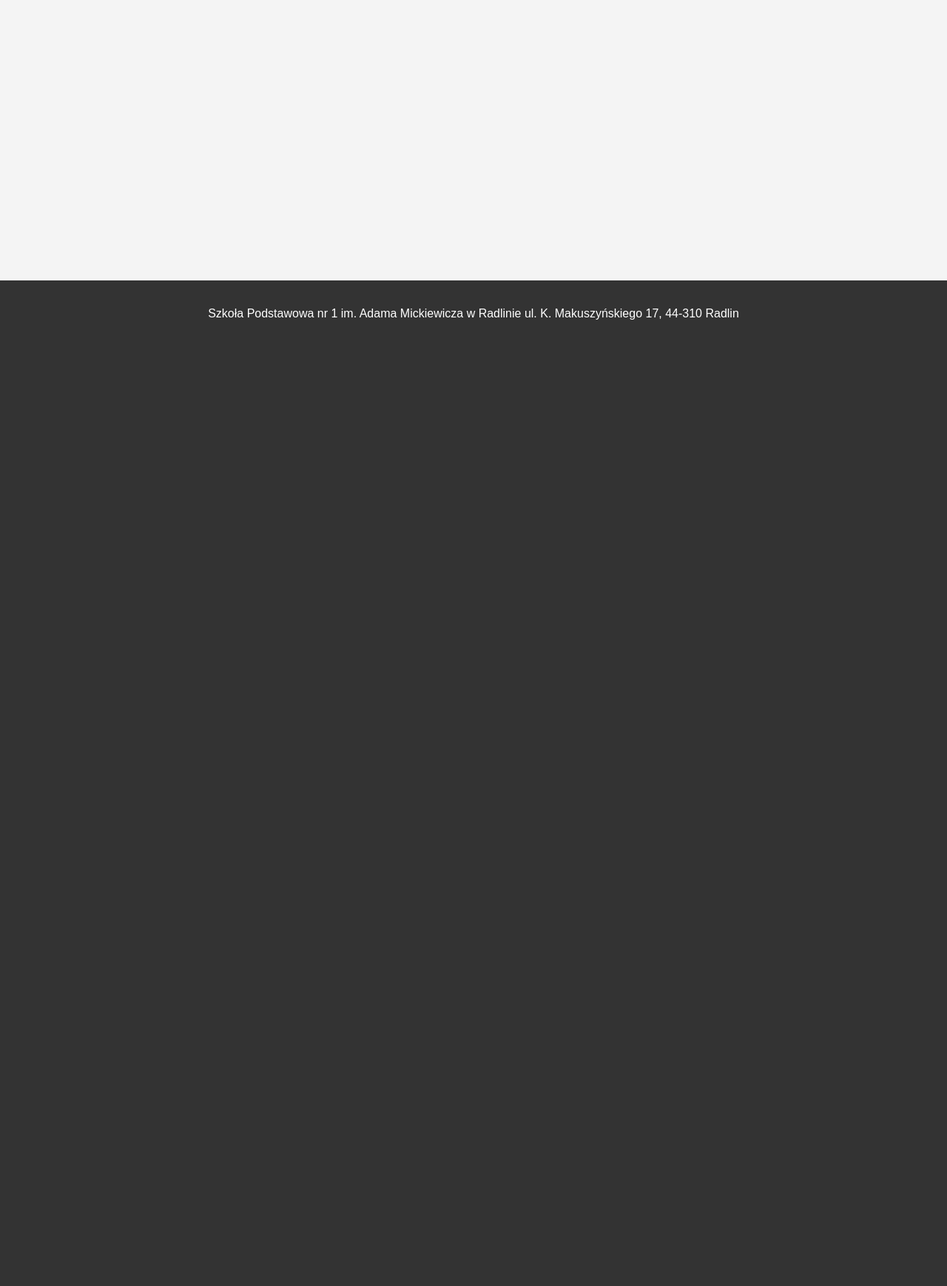
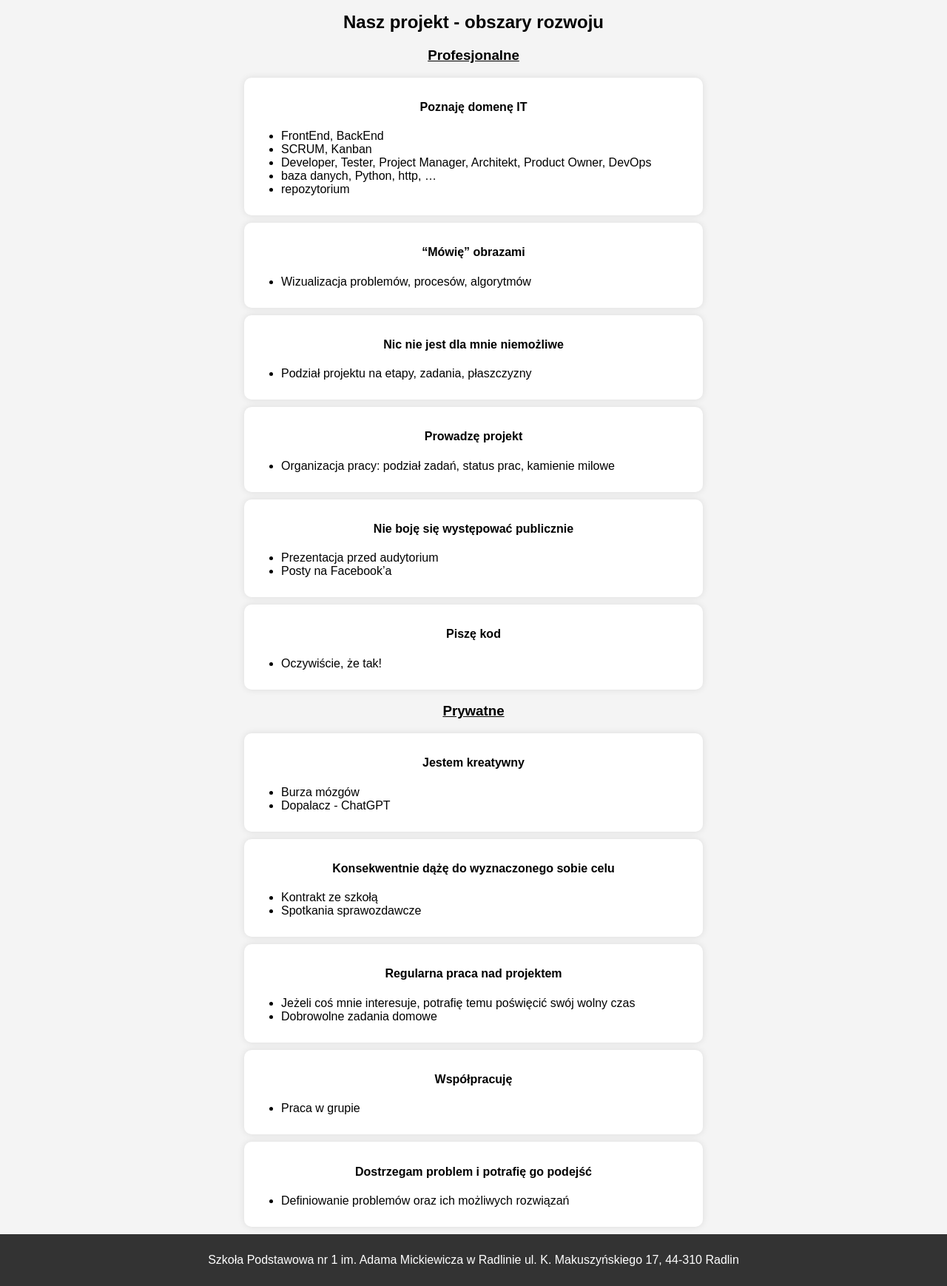
Before and after one commit to Kika-hash-org/Mickiewicz, a Flask app: page / in a window 1280 px wide. Shown: the part 465-2203 px from the top of the page at 74% size. Before the commit the page ends 897 px from the top, so only its background shows below. Run offline with Flask 3, Linux system fonts and the light colour scheme.

Commit message:
Agenda and styling

```diff
--- a/static/styles.css
+++ b/static/styles.css
@@ -7,30 +7,35 @@
 header, footer {
     background-color: #333;
     color: white;
-    padding: 20px;
+    padding: 10px;
     text-align: center;
 }
 
 main {
-    display: flex;
-    justify-content: center;
-    align-items: center;
-    min-height: 50vh;
+    min-height: 40vh;
+    text-align: center;
+}
+
+h3 {
+    text-decoration-line: underline;
+}
+
+li {
+    text-align: left;
 }
 
 .container {
-    text-align: center;
     background-color: white;
-    padding: 20px;
+    padding: 10px;
+    margin: 10px auto;
     border-radius: 10px;
     box-shadow: 0px 0px 10px rgba(0, 0, 0, 0.1);
-    max-width: 800px
+    max-width: 600px
 }
 
 img {
-    max-width: 50%;
-    border-radius: 50%;
-    margin-bottom: 20px;
+    max-width: 100%;
+    border-radius: 100%;
 }
 
 input[type="text"] {
@@ -54,3 +59,16 @@
 button:hover {
     background-color: #555;
 }
+
+@keyframes fadeInOut {
+    0% { opacity: 0; }
+    50% { opacity: 1; }
+    100% { opacity: 0; }
+}
+
+/* Apply animation to this class */
+.animated-box {
+    background-color: #3a89de;
+    animation: fadeInOut 3s infinite;
+    margin: 50px auto;
+}
--- a/templates/main.html
+++ b/templates/main.html
@@ -7,15 +7,96 @@
     <link rel="stylesheet" href="{{ url_for('static', filename='styles.css') }}">
 </head>
 <body>
-<header>
-    <h1>Witamy na kółku programistycznym</h1>
-    <img src="{{ url_for('static', filename='Mickiewicz.jpeg') }}" alt="Mickiewicz">
-</header>
-<main>
+    <header>
+        <h1 class="animated-box">Witamy na kółku programistycznym</h1>
+        <img src="{{ url_for('static', filename='Mickiewicz.jpeg') }}" alt="Mickiewicz">
+    </header>
+    <main>
+        <h2>Nasz projekt - obszary rozwoju</h2>
+
+            <h3>Profesjonalne</h3>
+                <div class="container">
+                    <h4>Poznaję domenę IT</h4>
+                    <ul>
+                        <li>FrontEnd, BackEnd</li>
+                        <li>SCRUM, Kanban</li>
+                        <li>Developer, Tester, Project Manager, Architekt, Product Owner, DevOps</li>
+                        <li>baza danych, Python, http, …</li>
+                        <li>repozytorium</li>
+                    </ul>
+                </div>
+                <div class="container">
+                    <h4>“Mówię” obrazami</h4>
+                    <ul>
+                        <li>Wizualizacja problemów, procesów, algorytmów</li>
+                    </ul>
+                </div>
+                <div class="container">
+                    <h4>Nic nie jest dla mnie niemożliwe</h4>
+                    <ul>
+                        <li>Podział projektu na etapy, zadania, płaszczyzny</li>
+                    </ul>
+                </div>
+                <div class="container">
+                    <h4>Prowadzę projekt</h4>
+                    <ul>
+                        <li>Organizacja pracy: podział zadań, status prac, kamienie milowe</li>
+                    </ul>
+                </div>
+
+                <div class="container">
+                    <h4>Nie boję się występować publicznie</h4>
+                    <ul>
+                        <li>Prezentacja przed audytorium</li>
+                        <li>Posty na Facebook’a</li>
+                    </ul>
+                </div>
+                <div class="container">
+                    <h4>Piszę kod</h4>
+                    <ul>
+                        <li>Oczywiście, że tak!</li>
+                    </ul>
+                </div>
+
+            <h3>Prywatne</h3>
+                <div class="container">
+                        <h4>Jestem kreatywny</h4>
+                        <ul>
+                            <li>Burza mózgów</li>
+                            <li>Dopalacz - ChatGPT</li>
+                        </ul>
+                </div>
+                <div class="container">
+                        <h4>Konsekwentnie dążę do wyznaczonego sobie celu</h4>
+                        <ul>
+                            <li>Kontrakt ze szkołą</li>
+                            <li>Spotkania sprawozdawcze</li>
+                        </ul>
+                </div>
+                <div class="container">
+                        <h4>Regularna praca nad projektem</h4>
+                        <ul>
+                            <li>Jeżeli coś mnie interesuje, potrafię temu poświęcić swój wolny czas</li>
+                            <li>Dobrowolne zadania domowe</li>
+                        </ul>
+                </div>
+                <div class="container">
+                        <h4>Współpracuję</h4>
+                        <ul>
+                            <li>Praca w grupie</li>
+                        </ul>
+                </div>
+                <div class="container">
+                        <h4>Dostrzegam problem i potrafię go podejść</h4>
+                        <ul>
+                            <li>Definiowanie problemów oraz ich możliwych rozwiązań</li>
+                        </ul>
+                </div>
+
+
 </main>
 <footer>
-    <p>Szkoła Podstawowa nr 1 im. Adama Mickiewicza w Radlinie
-ul. K. Makuszyńskiego 17, 44-310 Radlin</p>
+    <p>Szkoła Podstawowa nr 1 im. Adama Mickiewicza w Radlinie ul. K. Makuszyńskiego 17, 44-310 Radlin</p>
 </footer>
 </body>
 </html>
```
